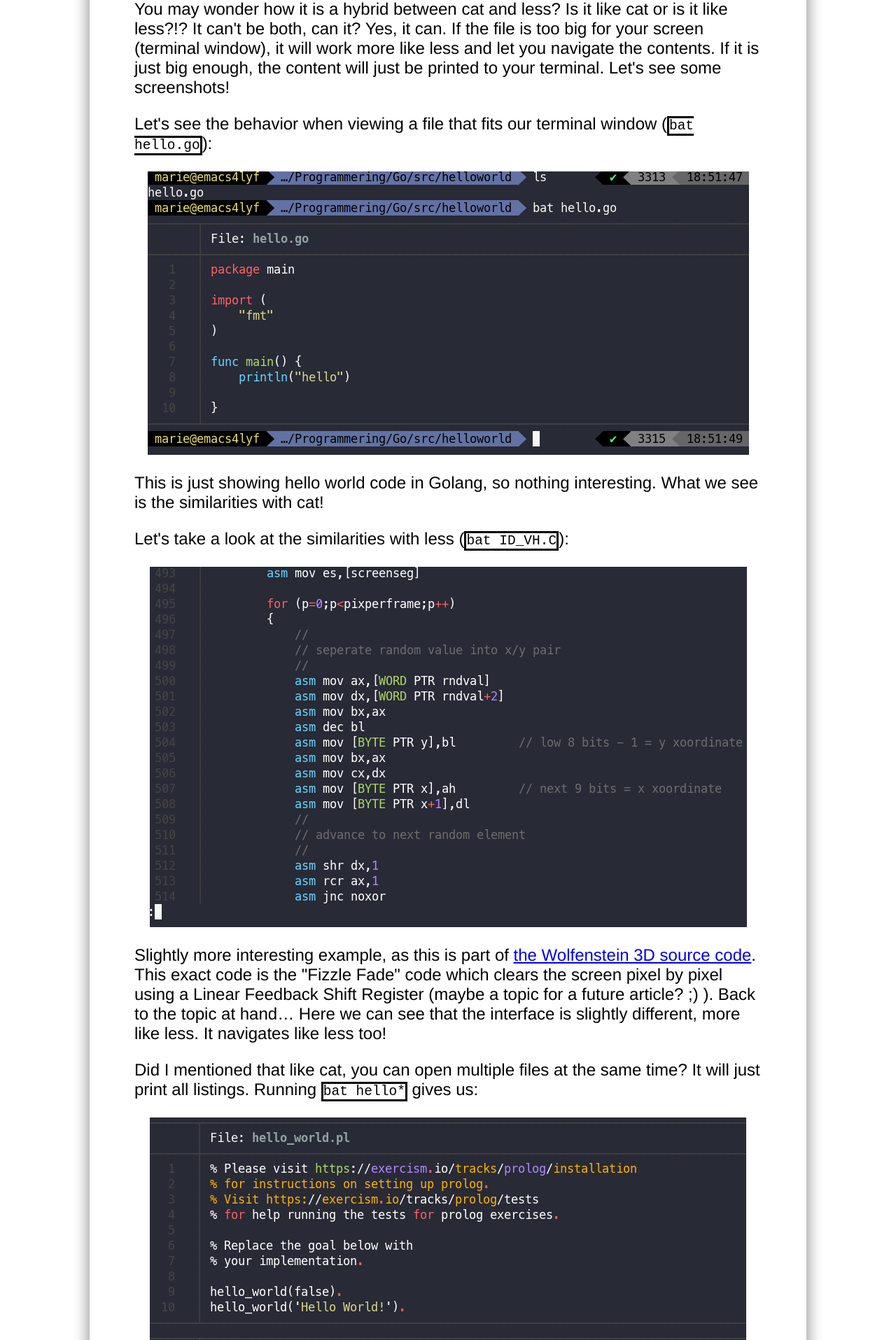
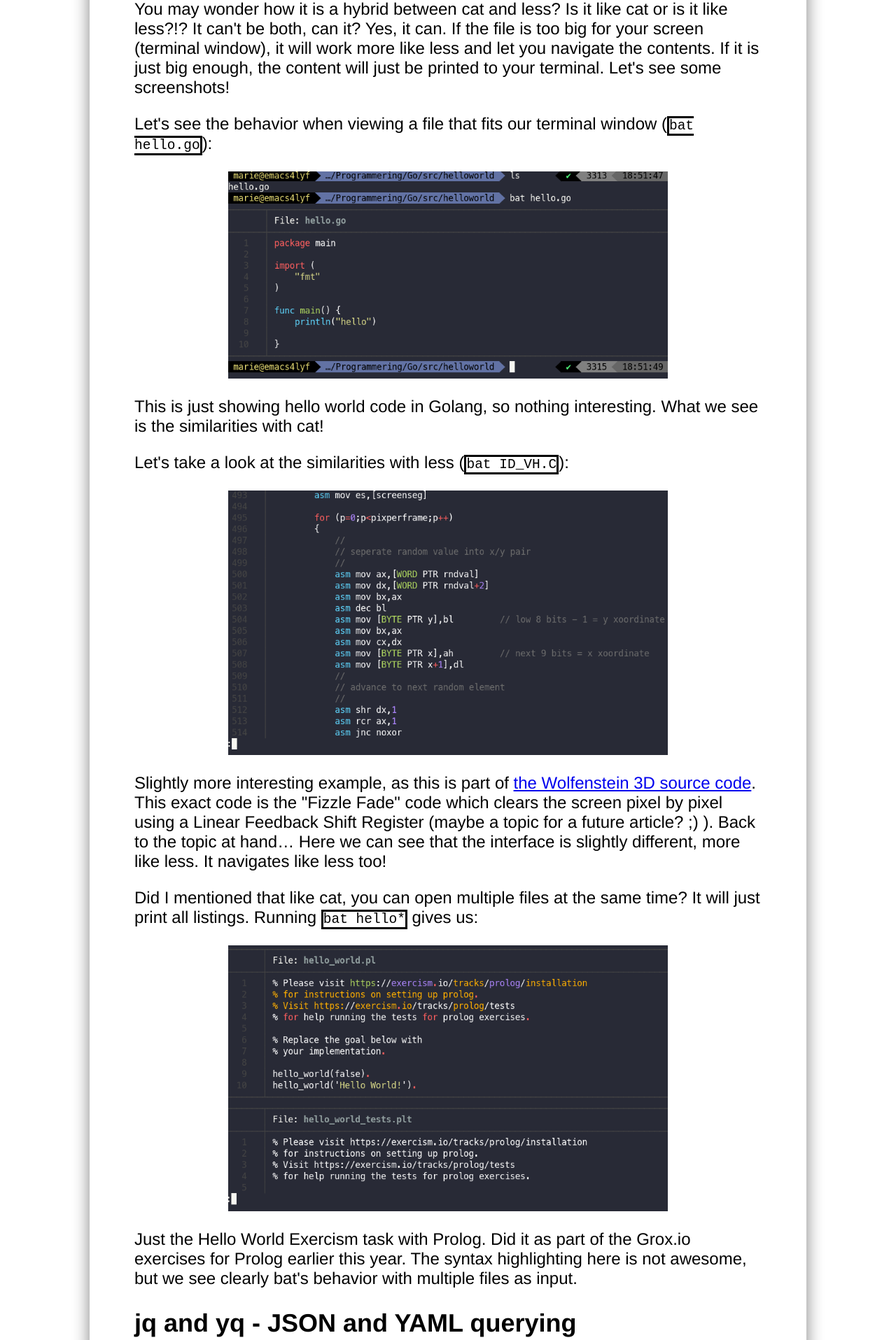
Before and after one commit to themkat/themkat.github.io, a Jekyll site: the page built from _posts/2020-08-30-cool_linux_clis.html, in a window 1280 px wide. Shown: the part 986-2901 px from the top of the page at 70% size. Built offline with Jekyll 4.4.1, drawn with Linux system fonts in a browser that asks for light colours; nearby versions of some CDN libraries; comment, search, counter and statistics services are not loaded; a style sheet for code colours, icons or effects is not loaded.

Commit message:
[SKIP] Corrected misspelled css property.

```diff
--- a/_sass/main.scss
+++ b/_sass/main.scss
@@ -192,7 +192,7 @@ body {
 }
 
 .blogpostimg {
-	mad-width: 60%;
+	max-width: 70%;
 	max-height: auto;
 	margin: auto;
 	padding: 2px;
```
